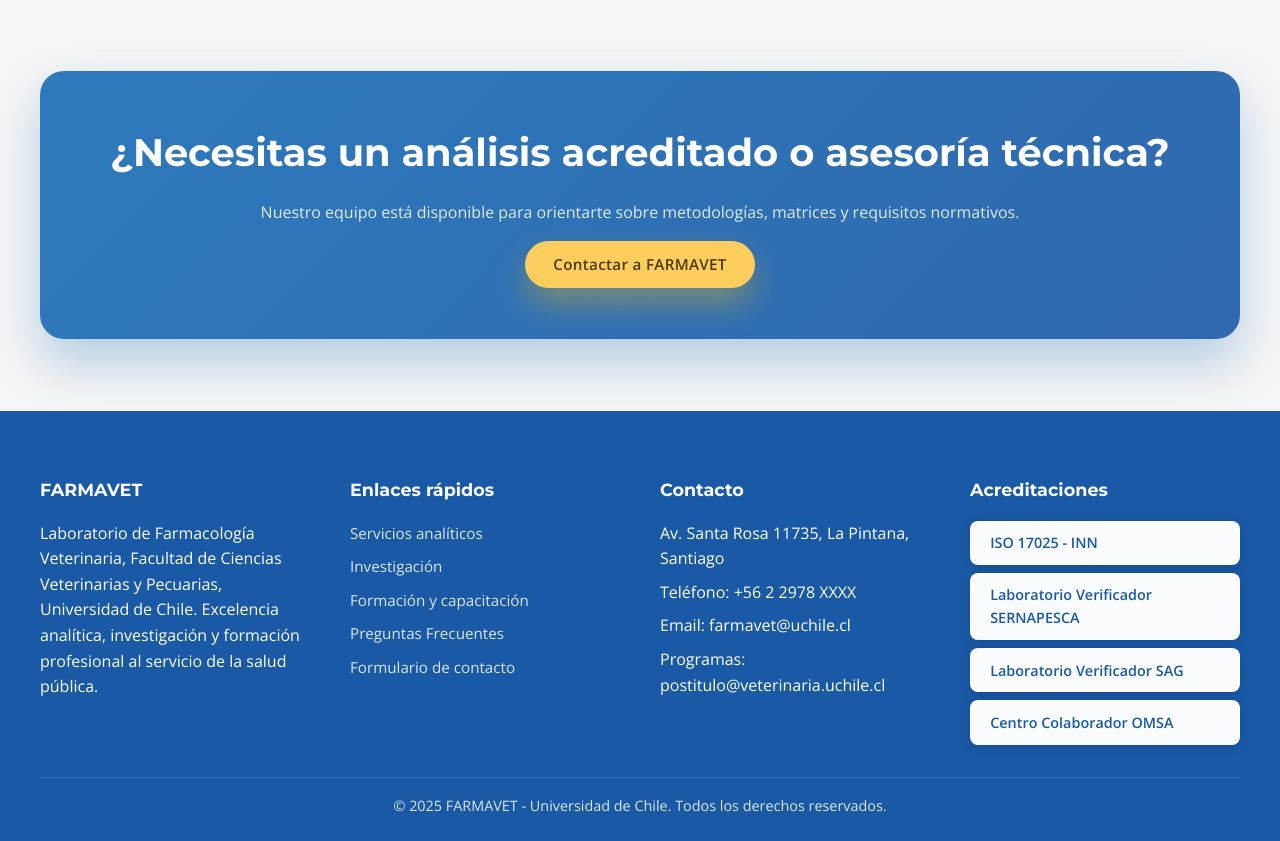
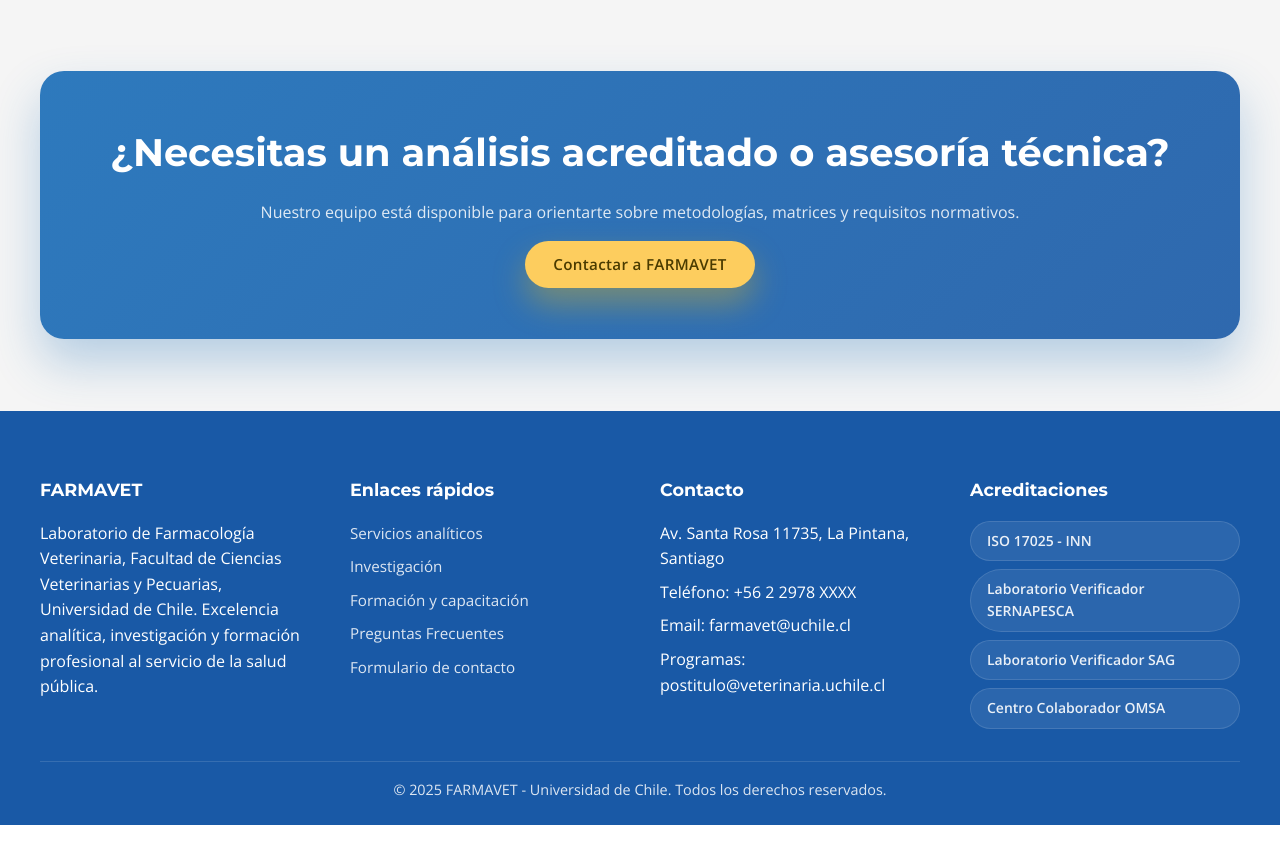
Before and after one commit to sergiocbascur/farmavet-web, a Flask app: page / in a window 1280 px wide. Shown: the part 3957-4798 px from the top of the page. Run offline with Flask 3, Linux system fonts and the light colour scheme; data that the repository does not hold is empty.

Commit message:
style: RediseÃ±ar badges de acreditaciones con estilo mÃ¡s sutil e integrado

```diff
--- a/assets/css/style.css
+++ b/assets/css/style.css
@@ -2288,30 +2288,28 @@ a.logo-card:focus {
   align-items: center;
   gap: 0.35rem;
   padding: 0.5rem 1rem;
-  border-radius: 8px;
+  border-radius: 999px;
   font-weight: 600;
+  font-size: 0.85rem;
+  background-color: rgba(35, 115, 186, 0.1);
+  color: var(--color-primary);
+}
+
+/* Badges en el footer - estilo sutil integrado */
+.site-footer .badge {
+  background-color: rgba(255, 255, 255, 0.08);
+  color: rgba(255, 255, 255, 0.9);
+  border: 1px solid rgba(255, 255, 255, 0.12);
   font-size: 0.875rem;
-  background-color: rgba(255, 255, 255, 0.95);
-  color: var(--color-primary-dark);
-  border: 1px solid rgba(255, 255, 255, 0.3);
-  box-shadow: 0 2px 8px rgba(0, 0, 0, 0.1);
+  padding: 0.5rem 1rem;
   transition: all 0.2s ease;
 }
 
-/* Badges en el footer - mejor contraste */
-.site-footer .badge {
-  background-color: rgba(255, 255, 255, 0.98);
-  color: var(--color-primary-dark);
-  border: 1px solid rgba(255, 255, 255, 0.4);
-  box-shadow: 0 2px 10px rgba(0, 0, 0, 0.15);
-  font-size: 0.9rem;
-  padding: 0.6rem 1.2rem;
-}
-
 .site-footer .badge:hover {
-  background-color: var(--color-white);
+  background-color: rgba(255, 255, 255, 0.15);
+  color: var(--color-white);
+  border-color: rgba(255, 255, 255, 0.2);
   transform: translateY(-1px);
-  box-shadow: 0 4px 12px rgba(0, 0, 0, 0.2);
 }
 
 .media-gallery {
```
